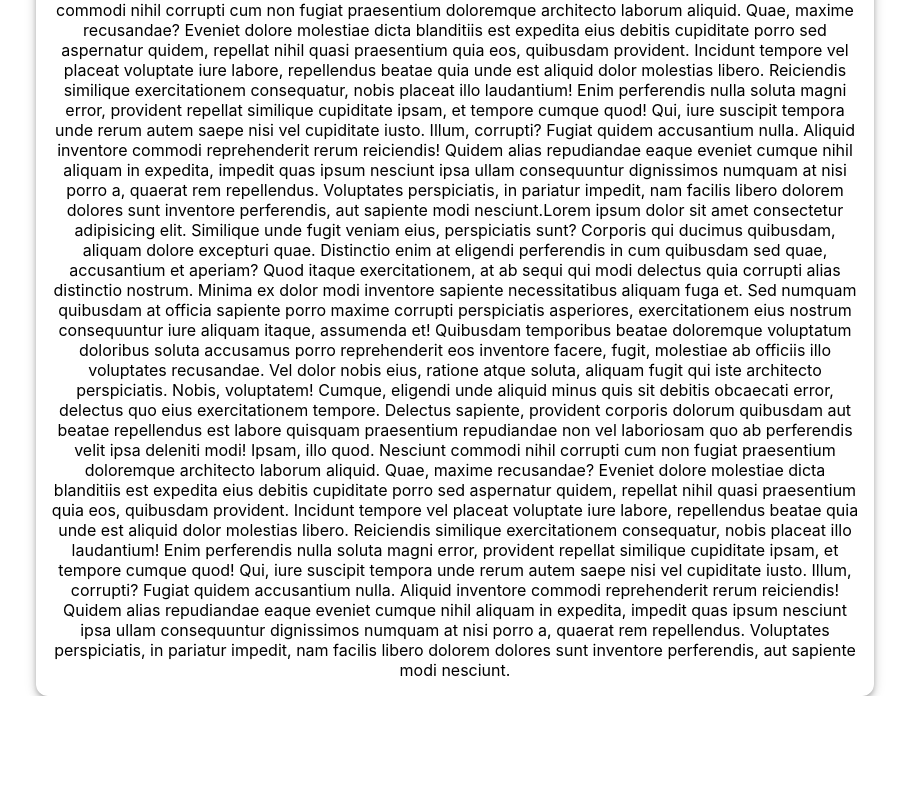
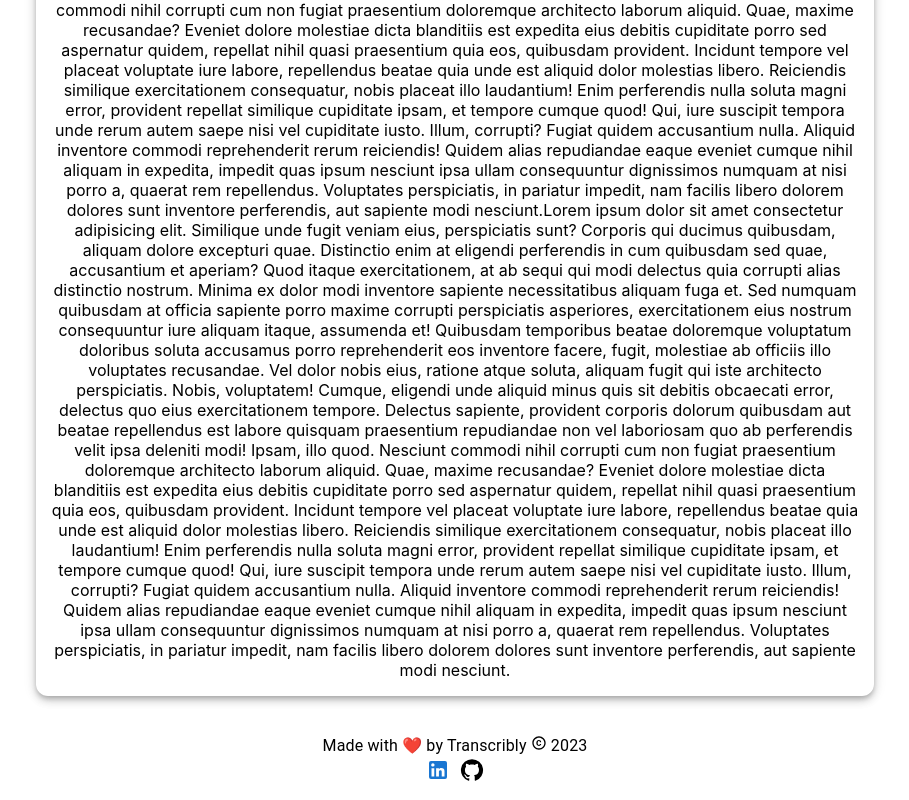
Before and after one commit to chibeze01/Transcribly, a React (Create React App) app in the folder client/: page / in a window 1280 px wide. Shown: the part 673-1473 px from the top of the page, without its empty margins (185-1094 px from the left). Before the commit the page ends 1369 px from the top, so only its background shows below. Built offline with nearby package versions, Linux system fonts and the light colour scheme.

Commit message:
Fixed Footer position css

```diff
--- a/client/src/App.js
+++ b/client/src/App.js
@@ -1,12 +1,14 @@
 import "./App.css";
 import Header from "./components/Header";
 import UploadFile from "./components/UploadFile";
+import Footer from "./components/Footer";
 
 function App() {
   return (
     <div className="App">
       <Header />
       <UploadFile />
+      <Footer />
       {/* <Figma /> */}
     </div>
   );
--- a/client/src/components/Footer.jsx
+++ b/client/src/components/Footer.jsx
@@ -20,9 +20,10 @@ const Footer = () => {
         alignItems: "center",
         justifyContent: "center",
         height: "5rem",
-        position: "absolute",
+        position: "relative",
         bottom: 0,
         width: "100%",
+        marginTop: "24px",
       }}
     >
       <Typography variant="body1">
```
Lines whose indentation alone changed are shown as unchanged.
